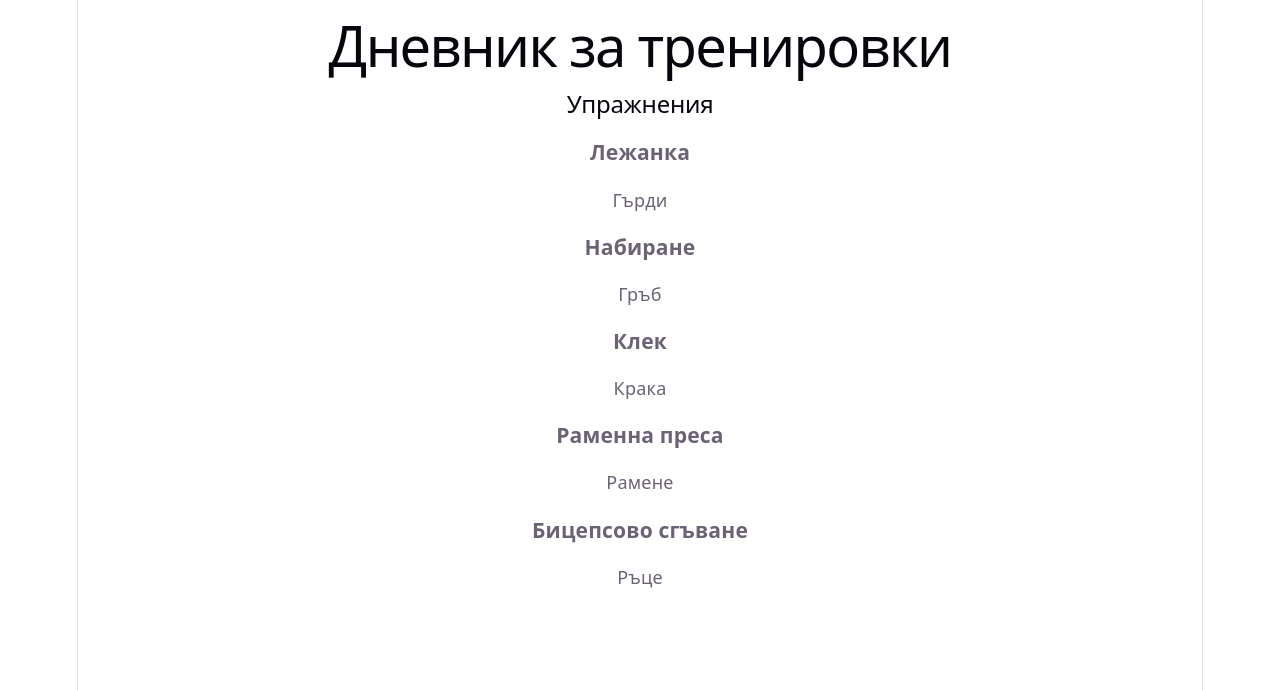
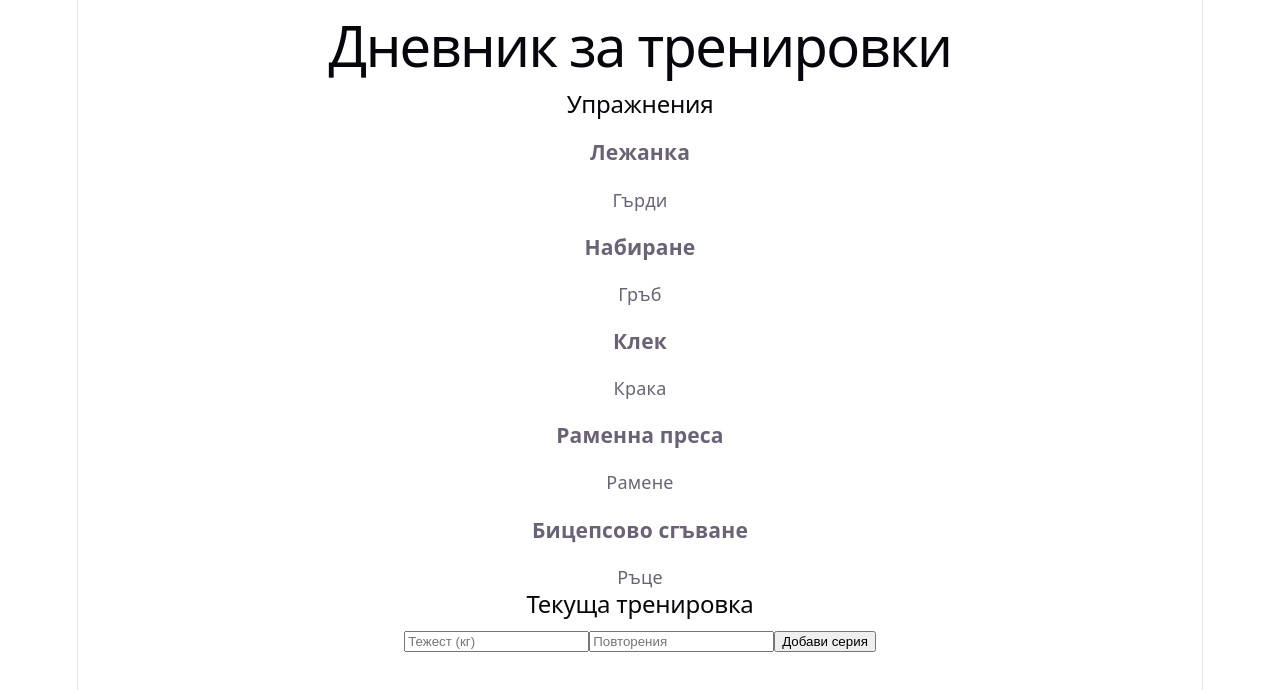
Before and after one commit to dvedevet/Workout-PR-Tracker, a React app in the folder frontend/: page / in a window 1280 px wide. Shown: the top 690 px of the page. Built offline with nearby package versions, Linux system fonts and the light colour scheme; the HTML template or start-up script is replaced by a standard one.

Commit message:
Add SessionBoard with state

```diff
--- a/frontend/src/App.jsx
+++ b/frontend/src/App.jsx
@@ -5,12 +5,14 @@ import viteLogo from './assets/vite.svg'
 import './App.css'
 
 import ExerciseList from "./components/ExerciseList"
+import SessionBoard from "./components/SessionBoard"
 
 function App() {
   return (
     <div>
       <h1>Дневник за тренировки</h1>
       <ExerciseList />
+      <SessionBoard />
     </div>
   )
 }
--- /dev/null
+++ b/frontend/src/components/SessionBoard.jsx
@@ -0,0 +1,46 @@
+import { useState } from "react"
+
+function SessionBoard() {
+  const [weight, setWeight] = useState("")
+  const [reps, setReps] = useState("")
+  const [sets, setSets] = useState([])
+
+  function handleAddSet() {
+    if (weight === "" || reps === "") return
+
+    const newSet = { weight: Number(weight), reps: Number(reps) }
+    setSets([...sets, newSet])
+    setWeight("")
+    setReps("")
+  }
+
+  return (
+    <div>
+      <h2>Текуща тренировка</h2>
+
+      <input
+        type="number"
+        placeholder="Тежест (кг)"
+        value={weight}
+        onChange={(e) => setWeight(e.target.value)}
+      />
+      <input
+        type="number"
+        placeholder="Повторения"
+        value={reps}
+        onChange={(e) => setReps(e.target.value)}
+      />
+      <button onClick={handleAddSet}>Добави серия</button>
+
+      <ul>
+        {sets.map((set, index) => (
+          <li key={index}>
+            Серия {index + 1}: {set.weight} кг × {set.reps}
+          </li>
+        ))}
+      </ul>
+    </div>
+  )
+}
+
+export default SessionBoard
```
Also changed, not shown: frontend/src/components/ExerciseCard.jsx (line endings or trailing spaces).
